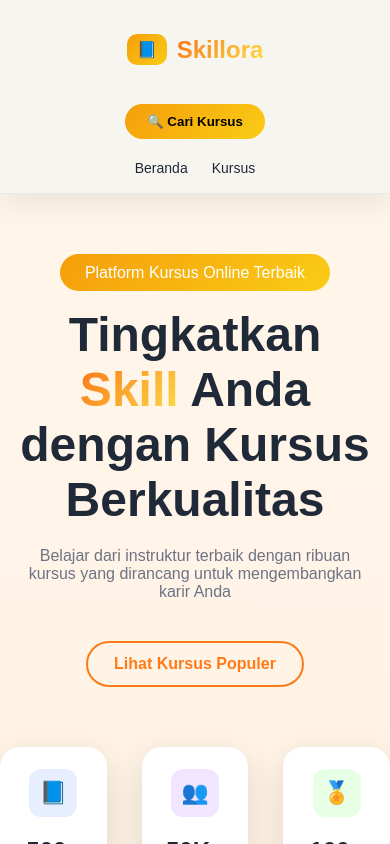
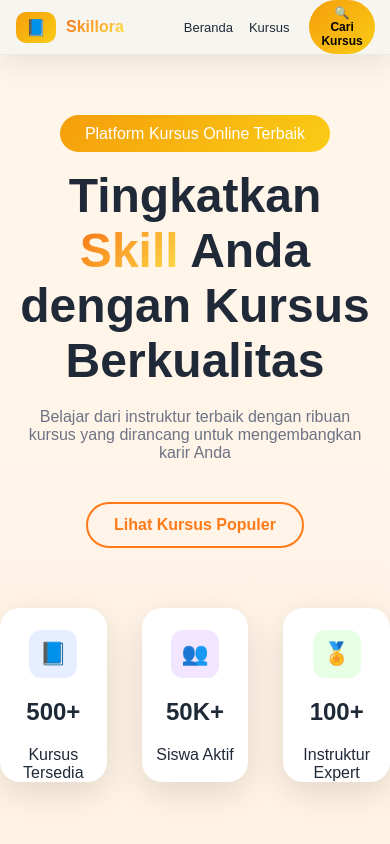
Before and after one commit to PTI-UNUHA/final-project-pemrograman-web-ii-pw_kelompok_3, a Next.js app: page / in a window 390 px wide. Shown: the top 844 px of the page. Built offline with nearby package versions, Linux system fonts and the light colour scheme.

Commit message:
update responsive

```diff
--- a/src/app/globals.css
+++ b/src/app/globals.css
@@ -93,6 +93,8 @@ body {
   font-weight: bold;
   cursor: pointer;
 }
+
+
 
 /* ===============================
    HERO
@@ -1108,17 +1110,7 @@ background: linear-gradient(135deg, #f59e0b, #facc15);
 
 
 
-@media (max-width: 768px) {
 
-  /* NAVBAR */
-  .navbar {
-    padding: 0 20px;
-  }
-
-  .menu {
-    gap: 20px;
-    flex-wrap: wrap;
-  }
 
   /* DETAIL HERO → JADI 1 KOLOM */
   .course-detail-hero {
@@ -1145,7 +1137,7 @@ background: linear-gradient(135deg, #f59e0b, #facc15);
     grid-template-columns: 1fr;
   }
 
-}
+
 
 
 
@@ -1198,61 +1190,35 @@ background: linear-gradient(135deg, #f59e0b, #facc15);
   }
 }
 
-
-
 /* ===============================
-   NAVBAR RESPONSIVE (STABIL)
+   NAVBAR RESPONSIVE HORIZONTAL (FINAL FIX)
+   TIDAK TURUN KE BAWAH
 ================================ */
 
-@media (max-width: 768px) {
+.navbar {
+  display: flex;
+  align-items: center;
+  justify-content: space-between;
+  gap: 20px;
+  flex-wrap: nowrap; /* 🔥 PENTING: jangan wrap */
+}
 
+/* Menu tetap sejajar */
+.menu {
+  display: flex;
+  gap: 32px;
+  flex-wrap: nowrap; /* 🔥 */
+  white-space: nowrap;
+}
+
+/* Tablet */
+@media (max-width: 900px) {
   .navbar {
-    display: flex;
-    flex-direction: column; /* KUNCI: jadi vertikal */
-    align-items: stretch;
-    gap: 16px;
-    padding: 16px;
-  }
-
-  .logo {
-    justify-content: center;
+    padding: 0 20px;
   }
 
   .menu {
-    display: flex;
-    justify-content: center;
-    gap: 24px;
-  }
-
-  .search-btn {
-    width: 100%;
-  }
-}
-
-
-/* ===============================
-   NAVBAR MOBILE FIX (FINAL)
-================================ */
-
-@media (max-width: 640px) {
-
-  .navbar {
-    flex-direction: column;
-    align-items: center;
-    gap: 12px;
-    padding: 16px;
-  }
-
-  .logo {
-    justify-content: center;
-  }
-
-  .menu {
-    display: flex;
-    justify-content: center;
-    gap: 24px;
-    padding: 0;
-    margin: 0;
+    gap: 20px;
   }
 
   .menu li a {
@@ -1260,58 +1226,31 @@ background: linear-gradient(135deg, #f59e0b, #facc15);
   }
 
   .search-btn {
-    width: 100%;
-    max-width: 280px;
-    margin-top: 4px;
+    padding: 8px 14px;
+    font-size: 13px;
   }
 }
 
+/* Mobile */
+@media (max-width: 640px) {
+  .navbar {
+    padding: 0 16px;
+  }
 
-/* ===============================
-   NAVBAR RESPONSIVE FIX (FINAL)
-================================ */
-
-.navbar {
-  display: flex;
-  align-items: center;
-  gap: 20px;
-  flex-wrap: wrap; /* 🔥 WAJIB */
-}
-
-/* TABLET */
-@media (max-width: 900px) {
-  .navbar {
-    justify-content: center;
+  .logo h1 {
+    font-size: 16px;
   }
 
   .menu {
-    order: 2;
-    width: 100%;
-    justify-content: center;
-    gap: 30px;
+    gap: 16px;
+  }
+
+  .menu li a {
+    font-size: 13px;
   }
 
   .search-btn {
-    order: 3;
-    margin: 0;
+    padding: 6px 12px;
+    font-size: 12px;
   }
 }
-
-/* MOBILE */
-@media (max-width: 640px) {
-  .navbar {
-    flex-direction: column;
-    align-items: center;
-    padding: 16px;
-  }
-
-  .menu {
-    flex-direction: row;
-    gap: 24px;
-  }
-
-  .search-btn {
-    width: 100%;
-    max-width: 280px;
-  }
-}
```
